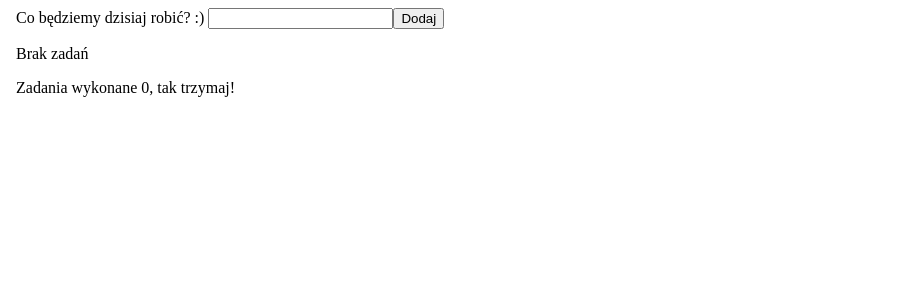
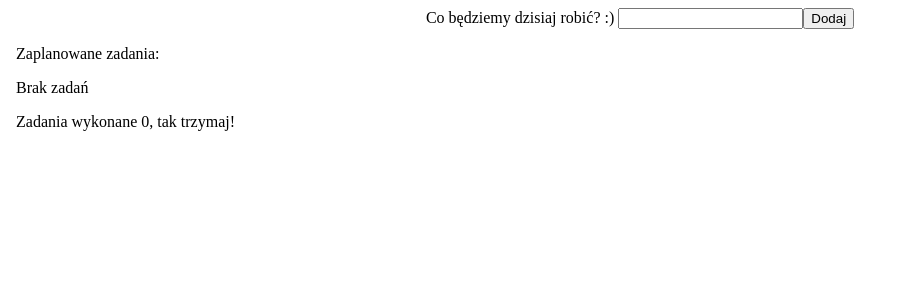
Before and after one commit to alekac28/lista-zadan, an Angular app: page / in a window 1280 px wide. Shown: the top 300 px of the page, without its empty margins (0-901 px from the left). Built offline with nearby package versions, Linux system fonts and the light colour scheme.

Commit message:
Stylizacja BS

```diff
--- a/src/app/add-task/add-task.component.css
+++ b/src/app/add-task/add-task.component.css
@@ -0,0 +1,3 @@
+*{
+    text-align: center;
+}
--- a/src/app/todo-task/todo-task.component.html
+++ b/src/app/todo-task/todo-task.component.html
@@ -1,3 +1,4 @@
+<p>Zaplanowane zadania:</p>
 <ng-container *ngIf="tasksList.length > 0; else noTask">
     <ul>
       <li *ngFor="let task of tasksList">
```
